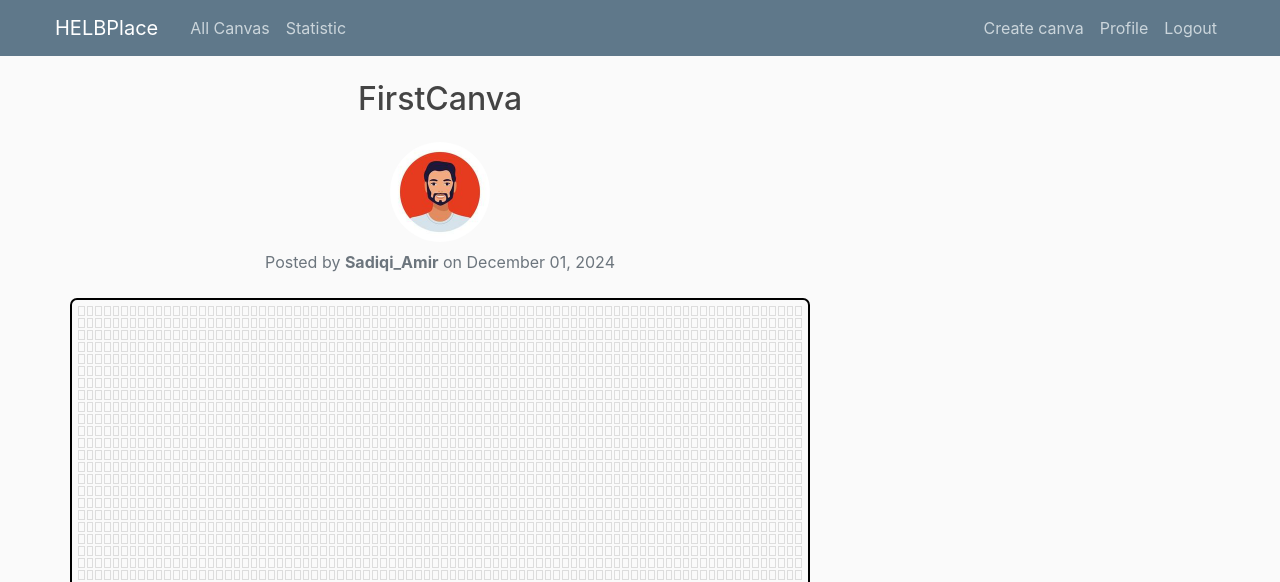
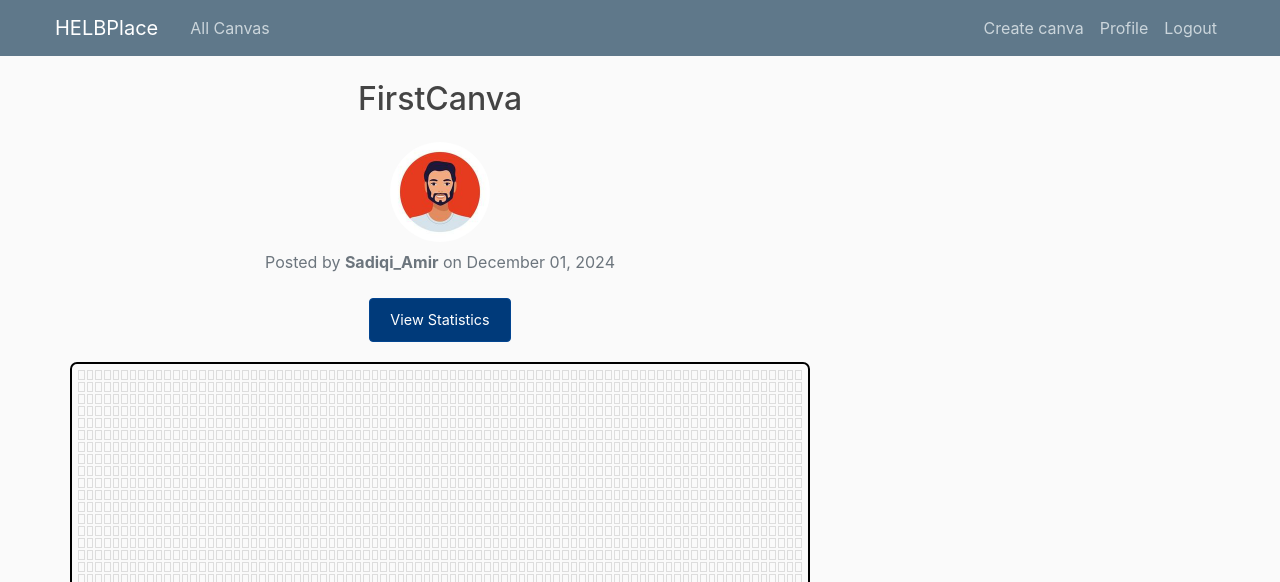
Before and after one commit to asadiqi/Web_Q3_HelbPlace, a Django app: page /canva/6/ in a window 1280 px wide. Shown: the top 582 px of the page. Run offline with Django 5.2, Linux system fonts and the light colour scheme; a user stored in the database is signed in; data comes from the database, SQL or seed files in the repository; some libraries are stand-ins or nearby versions.

Commit message:
add button statistic

```diff
--- a/django_project/blog/templates/blog/base.html
+++ b/django_project/blog/templates/blog/base.html
@@ -28,7 +28,6 @@
                 <div class="collapse navbar-collapse" id="navbarToggle">
                     <div class="navbar-nav mr-auto">
                         <a class="nav-item nav-link" href="{% url 'blog-home' %}">All Canvas</a>
-                        <a class="nav-item nav-link" href="{% url 'blog-statistic' %}">Statistic</a>
                     </div>
                     <div class="navbar-nav">
                         {% if user.is_authenticated %}
--- a/django_project/blog/templates/blog/canva_detail.html
+++ b/django_project/blog/templates/blog/canva_detail.html
@@ -11,12 +11,11 @@
         <p class="mt-2 text-muted">Posted by <strong>{{ canva.author }}</strong> on {{ canva.date_posted|date:"F d, Y" }}</p>
     </div>
 
-    <!-- Message d'alerte -->
-    {% if message %}
-        <div class="alert alert-warning">
-            {{ message }}
-        </div>
-    {% endif %}
+<!-- Bouton pour accéder à la page des statistiques -->
+<div class="text-center mt-4">
+    <a href="{% url 'blog-statistic' %}" class="btn btn-primary">View Statistics</a>
+</div>
+
 
     <!-- Grille du Canva -->
     <div class="canvas-grid">
```
